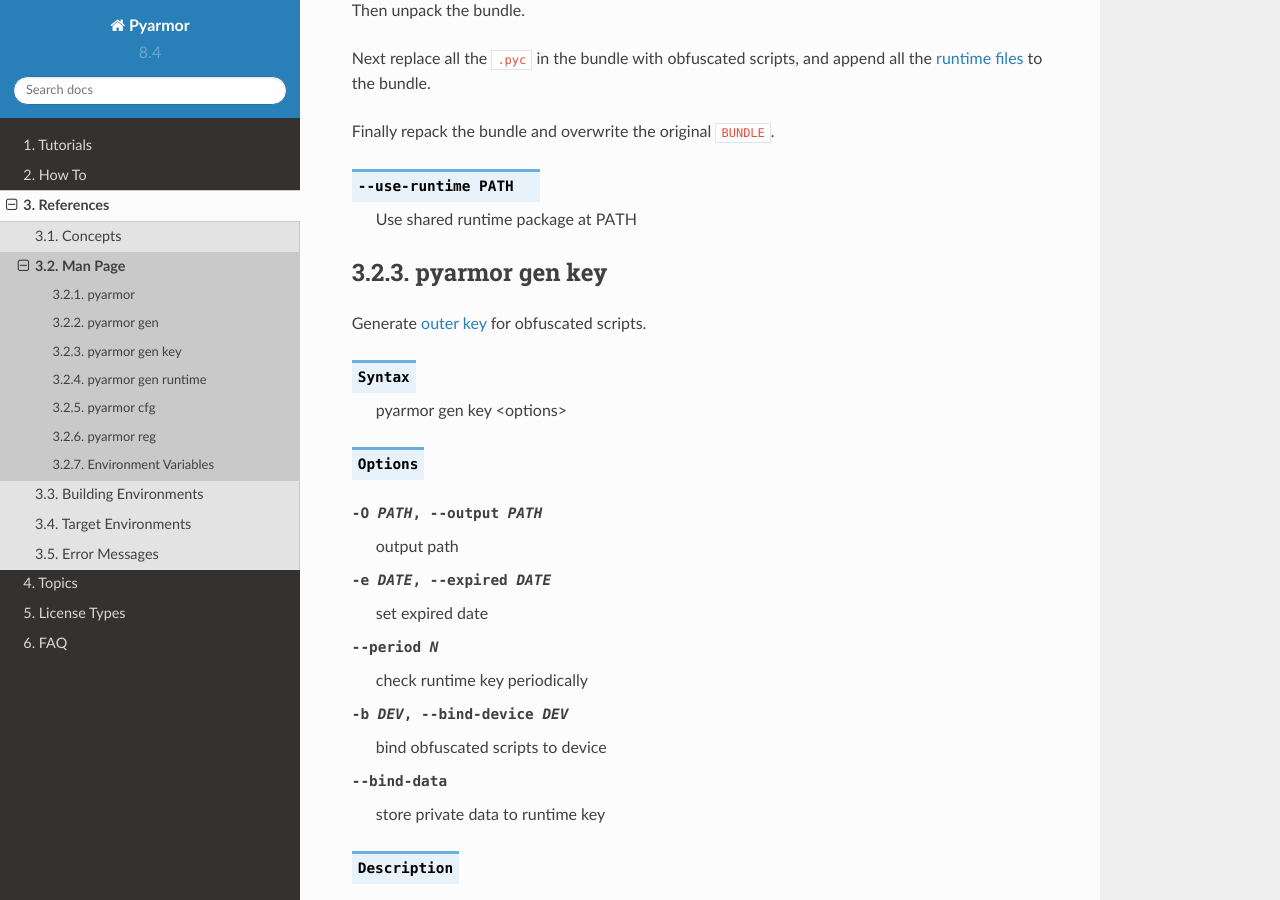
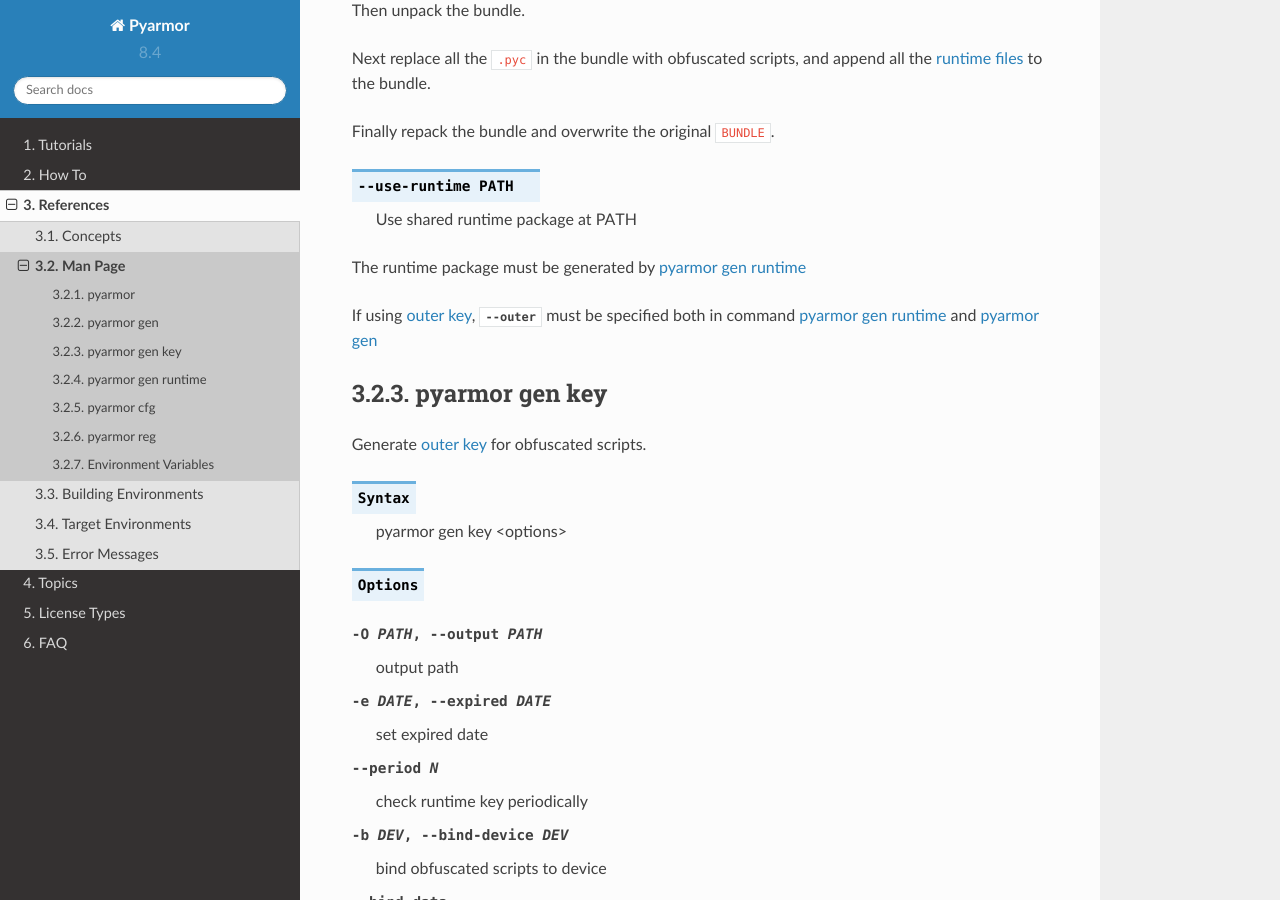
Before and after one commit to dashingsoft/pyarmor, a Sphinx documentation site: the page built from docs/reference/man.rst, in a window 1280 px wide and 900 px high, scrolled down 14502 px. Built offline with Sphinx 7.4.7 and the Read the Docs theme 2.0.0, drawn with Linux system fonts in a browser that asks for light colours; some of the changed text lies outside the part shown.

Commit message:
Refine doc

```diff
--- a/docs/reference/man.rst
+++ b/docs/reference/man.rst
@@ -538,6 +538,10 @@
 .. option:: --use-runtime PATH
 
             Use shared runtime package at PATH
+
+The runtime package must be generated by :ref:`pyarmor gen runtime`
+
+If using :term:`outer key`, :option:`--outer` must be specified both in command :ref:`pyarmor gen runtime` and :ref:`pyarmor gen`
 
 .. _pyarmor gen key:
 
```
Also changed, not shown: other parts of docs/reference/man.rst (+1 -1 lines).
